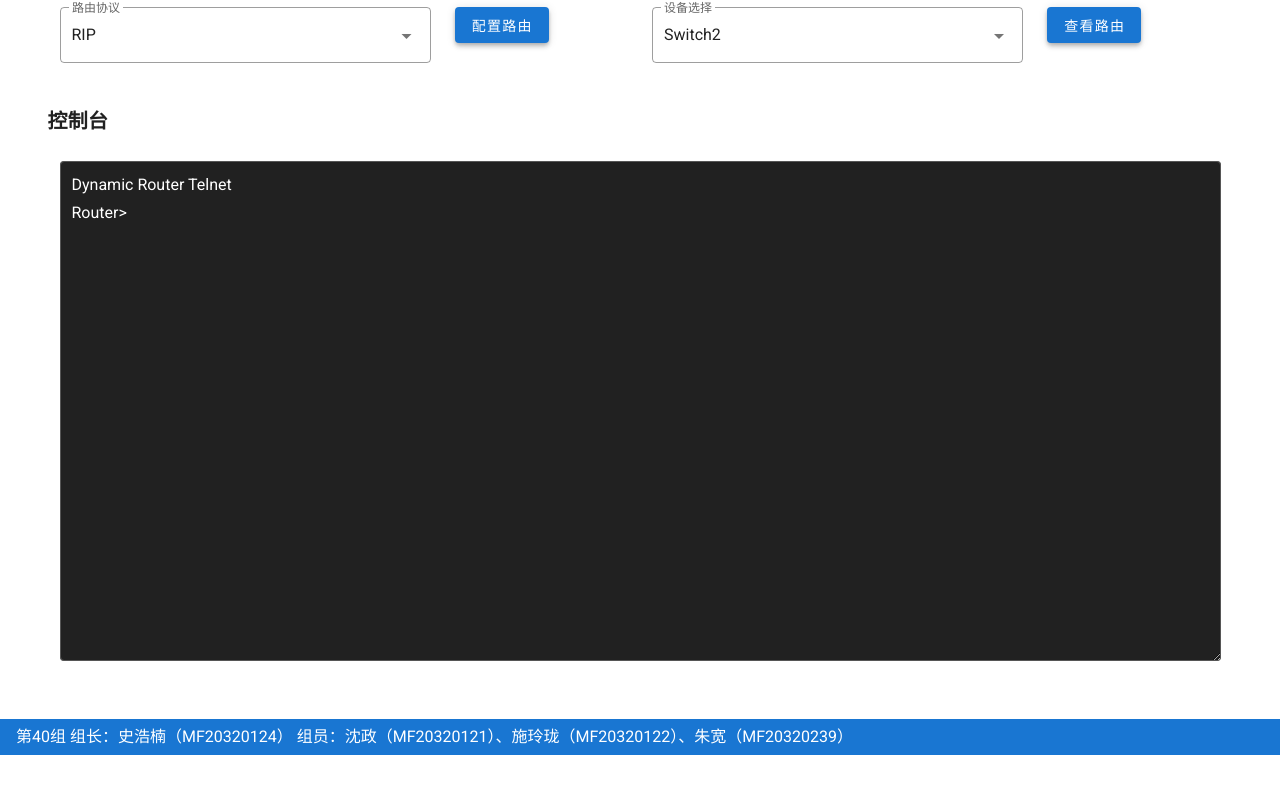
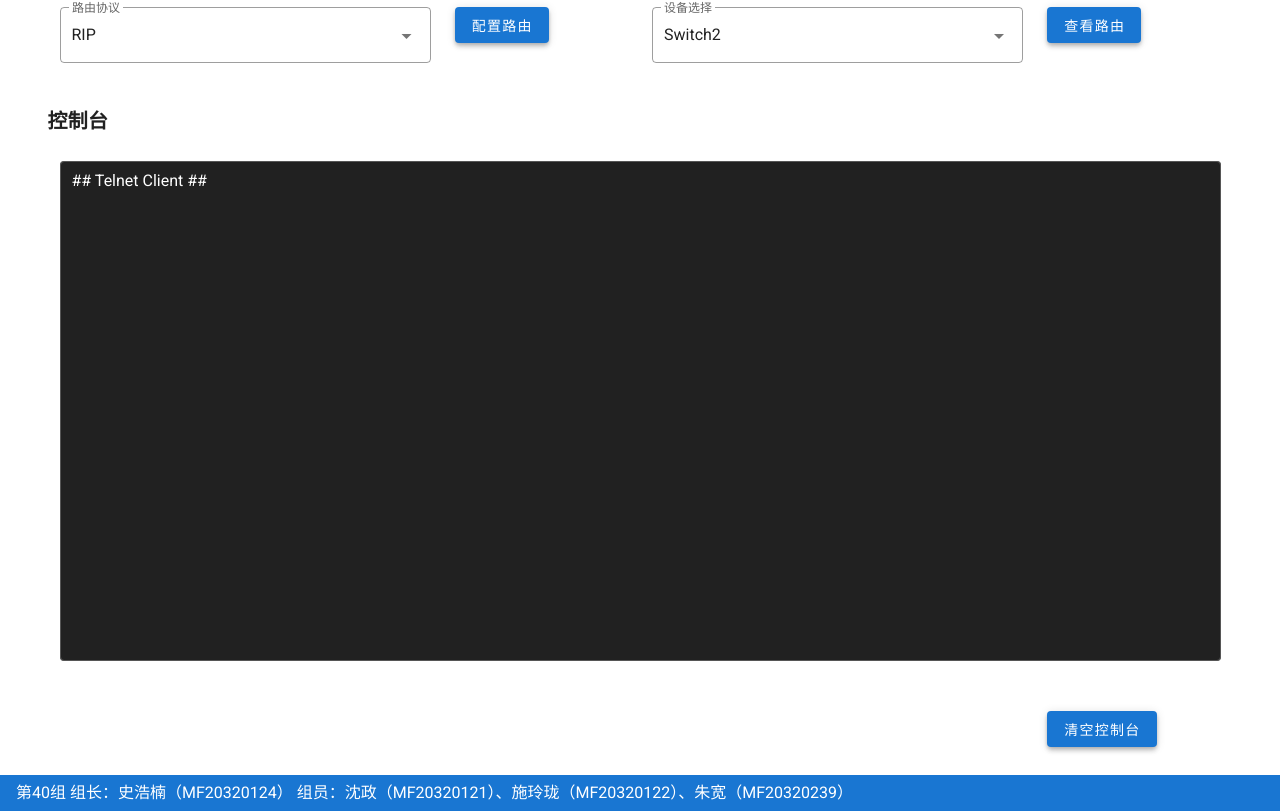
Before and after one commit to codelumos/dynamic-routing-front-end, a Vue app: page / in a window 1280 px wide. Shown: the part 1713-2524 px from the top of the page. Before the commit the page ends 2468 px from the top, so only its background shows below. Built offline with nearby package versions, Linux system fonts and the light colour scheme.

Commit message:
增加清空控制台按钮

```diff
--- a/src/components/Protocol.vue
+++ b/src/components/Protocol.vue
@@ -82,11 +82,27 @@
             v-model="msg"
             outlined
             readonly
+            dense
             dark
             background-color="#212121"
             height="500"
+            no-resize
         >
         </v-textarea>
+      </v-col>
+    </v-row>
+
+    <!-- 清空按钮 -->
+    <v-row>
+      <v-col sm="10"></v-col>
+      <v-col sm="2">
+        <v-btn
+            elevation="4"
+            color="primary"
+            @click="msg='## Telnet Client ##\n'"
+        >
+          清空控制台
+        </v-btn>
       </v-col>
     </v-row>
   </v-container>
@@ -111,7 +127,7 @@ export default {
       dev_selected: 'Switch2',
       dev_list: ['Switch2', 'Router0', 'Router1', 'Router2'],
       // 控制台信息
-      msg: 'Dynamic Router Telnet\nRouter>'
+      msg: '## Telnet Client ##\n'
     }
   },
   methods: {
```
